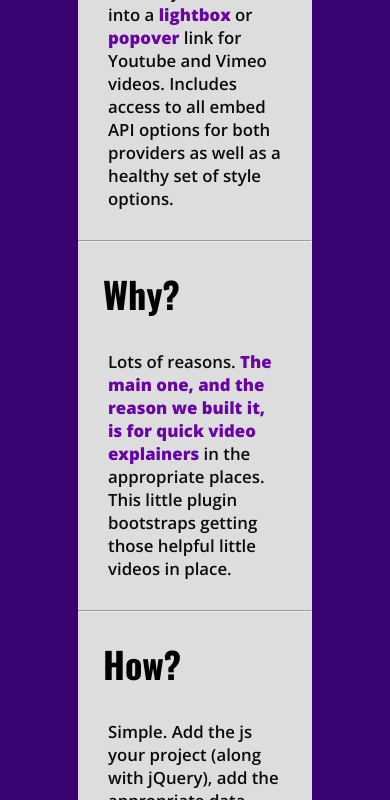
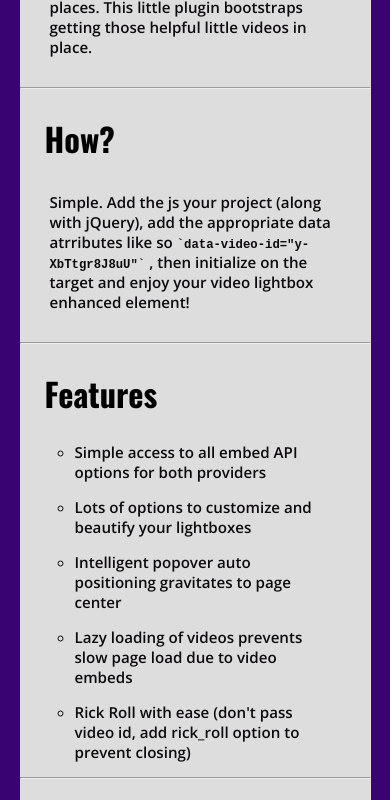
Before and after one commit to doesdev/jquery-video-lightning, a plain HTML site: page index.html in a window 390 px wide. Shown: the part 920-1720 px from the top of the page. Drawn offline with nearby package versions, Linux system fonts and the light colour scheme.

Commit message:
pages layout more responsive

```diff
--- a/index.html
+++ b/index.html
@@ -144,6 +144,7 @@
 <script src="javascripts/scale.fix.js"></script>
 <script src="javascripts/jquery.min.js"></script>
 <script src="javascripts/jquery-video-lightning.js"></script>
+<script src="javascripts/jqvl-page.js"></script>
 <script>
     $(function () {
         $(".video-link").jqueryVideoLightning({
@@ -205,13 +206,5 @@
         });
     });
 </script>
-<script>
-    $(window).on("resize", function () {
-        var calculate_font, font_size;
-        calculate_font = Math.abs(100 - $(window).outerWidth() / 10) + 100;
-        font_size = (calculate_font < 120) ? calculate_font : 120;
-        $('body').css("font-size", font_size + "%");
-    });
-</script>
 </body>
 </html>
--- /dev/null
+++ b/javascripts/jqvl-page.js
@@ -0,0 +1,34 @@
+(function ($, window, document) {
+
+    function fontScaling(font_factor) {
+        var calculate_font, font_size;
+        calculate_font = Math.abs(100 - $(window).outerWidth() / 10) + 100;
+        font_size = (calculate_font < font_factor) ? calculate_font : font_factor;
+        $('body').css("font-size", font_size + "%");
+    }
+
+    function sizing() {
+        if ($(window).outerWidth() < 750) {
+            $(".box").css({
+                "margin": "20px 5%",
+                "width": "90%"
+            });
+            fontScaling(90);
+        } else {
+            $(".box").css({
+                "margin": "20px 20%",
+                "width": "60%"
+            });
+            fontScaling(125);
+        }
+    }
+
+    $(window).on("resize", function () {
+        sizing();
+    });
+
+    $(document).ready(function () {
+        sizing();
+    });
+
+})(jQuery, window, document);
```
